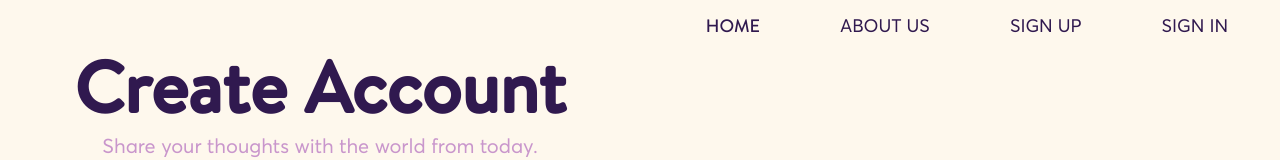
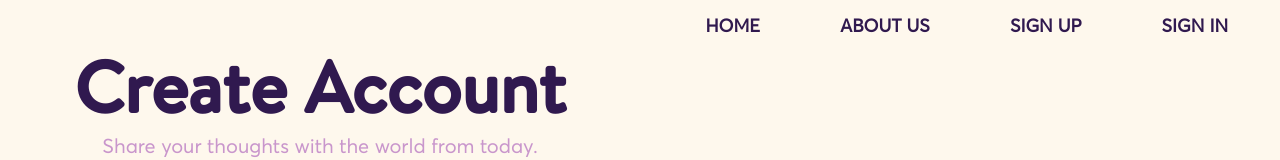
Before and after one commit to diseasePredictorDeploy/Frontend, a React (Create React App) app: page /signup in a window 1280 px wide. Shown: the top 160 px of the page. Built offline with nearby package versions, Linux system fonts and the light colour scheme.

Commit message:
space daala

```diff
--- a/src/Pages/signin.jsx
+++ b/src/Pages/signin.jsx
@@ -17,8 +17,8 @@ export default function Signin() {
   return (
     <div className="max-h-screen overflow-hidden bg-[#FEF8ED]">
       <Navbar />
-      <section className="box-border grid place-content-center min-w-full ">
-        <div className="container flex w-screen">
+      <section className="box-border  min-w-full ">
+        <div className="container flex mx-auto">
           <SignInContent />
           <div className="basis-[50%] overflow-hidden">
             <div
--- a/src/Pages/signup.jsx
+++ b/src/Pages/signup.jsx
@@ -17,8 +17,8 @@ export default function Signup() {
   return (
     <div className="bg-[#FEF8ED] max-h-screen overflow-hidden">
       <Navbar />
-      <section className="box-border grid place-content-center min-w-full bg-[#FEF8ED]">
-        <div className="container flex w-screen">
+      <section className="box-border  min-w-full bg-[#FEF8ED]">
+        <div className="container flex mx-auto ">
           <SignUpContent />
           <div className="basis-[50%] overflow-hidden">
             <div
--- a/src/components/Navbar.jsx
+++ b/src/components/Navbar.jsx
@@ -2,10 +2,10 @@ import React from 'react'
 
 export default function Navbar() {
   return (
-    <div className=" p-3 w-screen bg-[#FEF8ED] text-[#30194F] ">
+    <div className=" p-3 w-screen bg-[#FEF8ED] text-[#30194F] font-[head-medium] font-bold">
       <ul className="flex text-lg space-x-10 justify-end uppercase">
         <li className="px-5 ">
-          <a className="font-[head-medium]" href="/">
+          <a className="" href="/">
             Home
           </a>
         </li>
```
